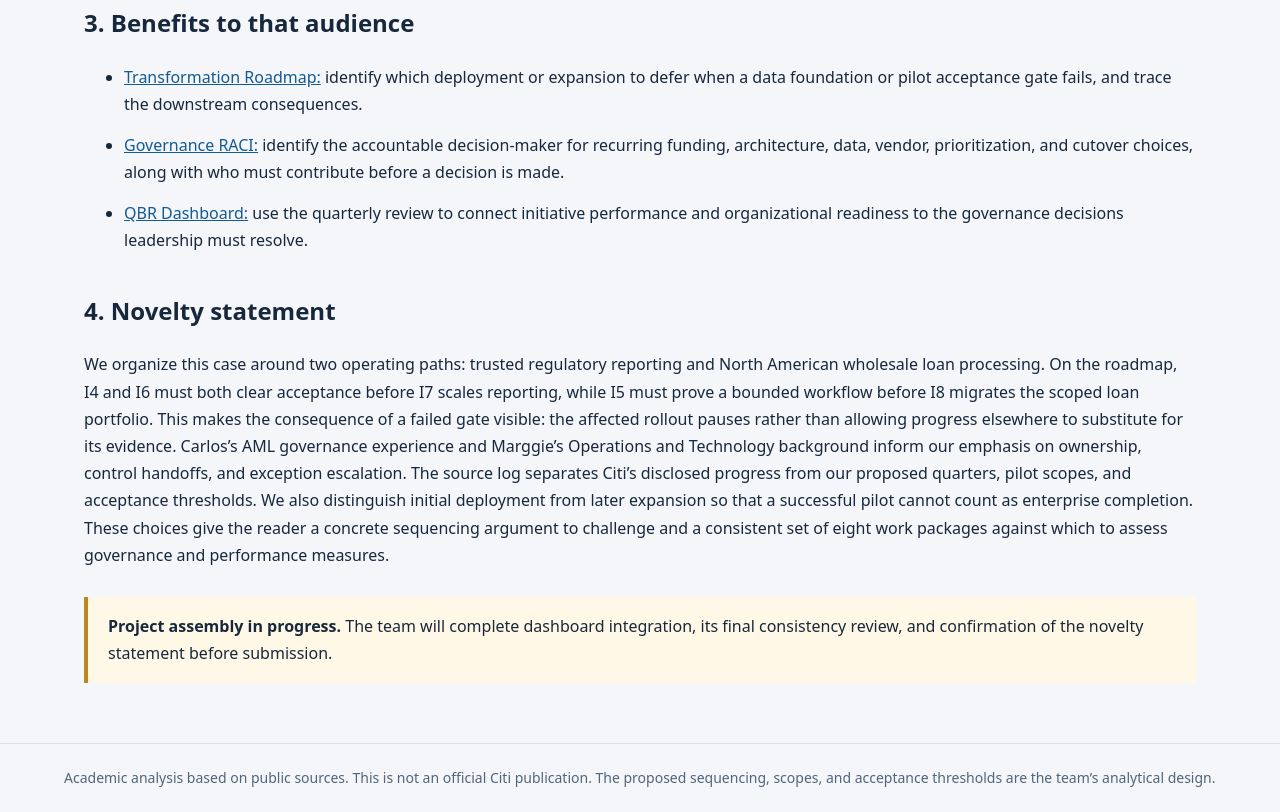
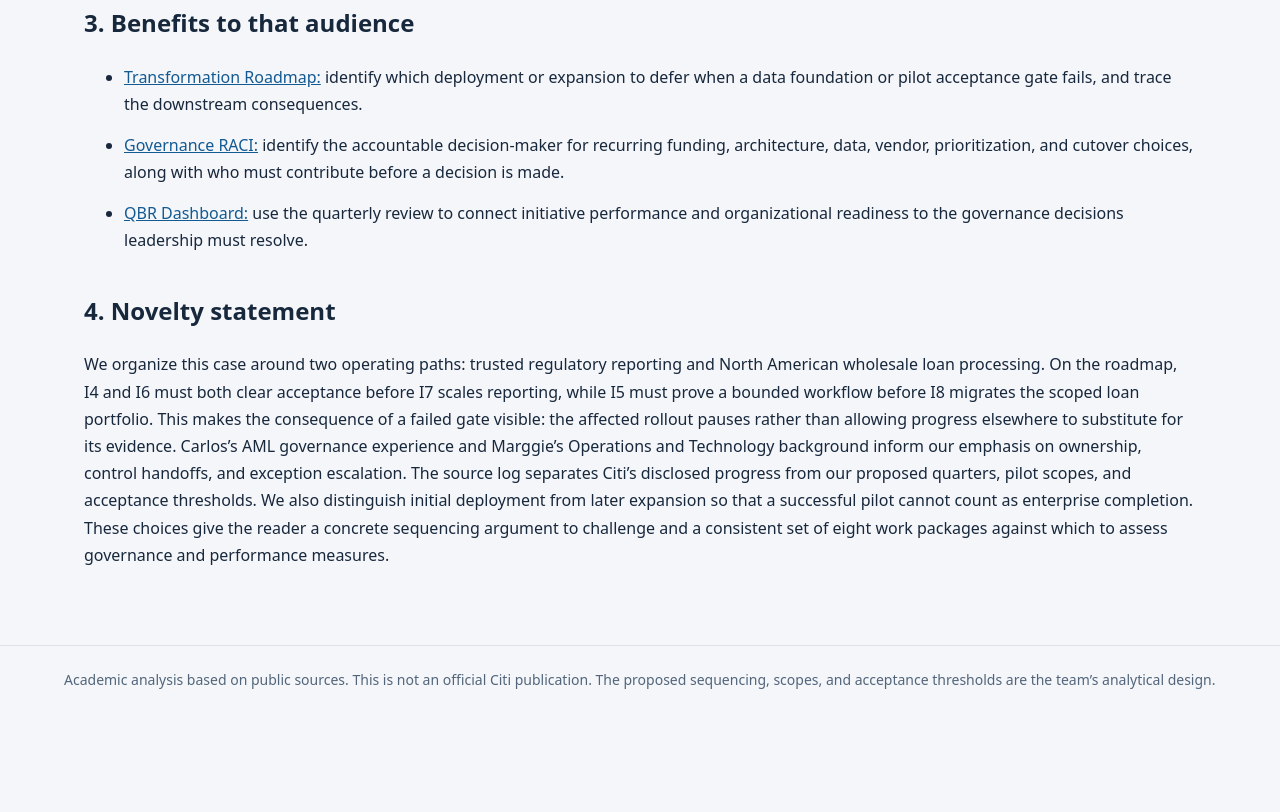
Before and after one commit to marcelocuadrara-afk/roadmaps-and-enterprise-systems, a plain HTML site: page index.html in a window 1280 px wide. Shown: the part 1564-2376 px from the top of the page. After the commit the page ends 2278 px from the top, so only its background shows below. Drawn offline with Linux system fonts and the light colour scheme.

Commit message:
Update index.html
Remove project assembly status note

```diff
--- a/index.html
+++ b/index.html
@@ -308,12 +308,6 @@
       </p>
     </section>
 
-    <aside class="note" aria-label="Project assembly status">
-      <strong>Project assembly in progress.</strong>
-      The team will complete dashboard integration, its final
-      consistency review, and confirmation of the novelty statement
-      before submission.
-    </aside>
   </main>
 
   <footer>
```
